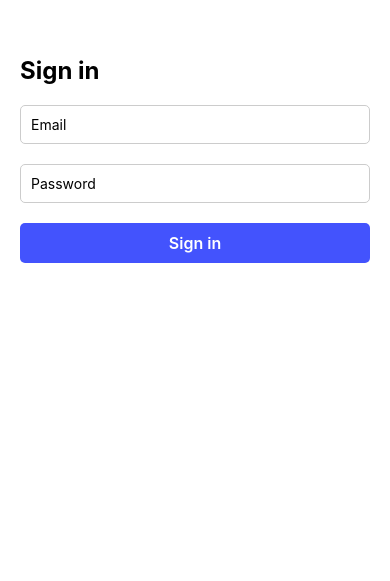
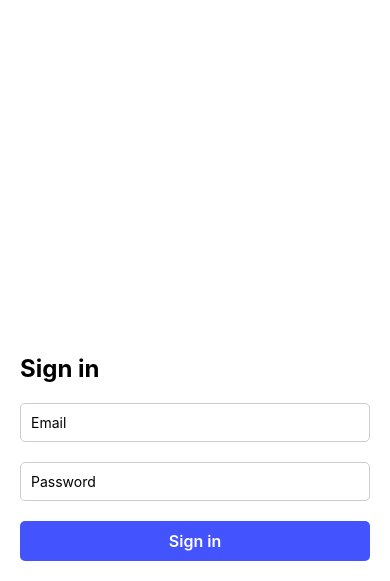
Before and after one commit to jvcByte/reactNativeExpoClerkAuth, a React Native app: screen / in a window 390 px wide. Shown: the part 263-844 px from the top of the page. Built offline with nearby package versions, Linux system fonts and the light colour scheme.

Commit message:
feat: add KeyboardAvoidingView - form does not hide on keyboard pop up

```diff
--- a/App.tsx
+++ b/App.tsx
@@ -1,9 +1,16 @@
 import { StatusBar } from 'expo-status-bar';
-import { StyleSheet, Text, TextInput, View, Pressable } from 'react-native';
+import {
+  StyleSheet,
+  Text,
+  TextInput,
+  Pressable,
+  KeyboardAvoidingView,
+  Platform,
+} from 'react-native';
 
 export default function App() {
   return (
-    <View style={styles.container}>
+    <KeyboardAvoidingView style={styles.container} behavior={Platform.OS === 'ios' ? 'padding' : 'height'}>
       <Text style={styles.title}>Sign in</Text>
       <TextInput placeholder="Email" style={styles.input} />
       <TextInput placeholder="Password" style={styles.input} secureTextEntry />
@@ -13,7 +20,7 @@ export default function App() {
       </Pressable>
 
       <StatusBar style="auto" />
-    </View>
+    </KeyboardAvoidingView>
   );
 }
 
@@ -21,7 +28,7 @@ const styles = StyleSheet.create({
   container: {
     flex: 1,
     backgroundColor: '#fff',
-    justifyContent: 'center',
+    justifyContent: 'flex-end',
     padding: 20,
     gap: 20,
   },
```
